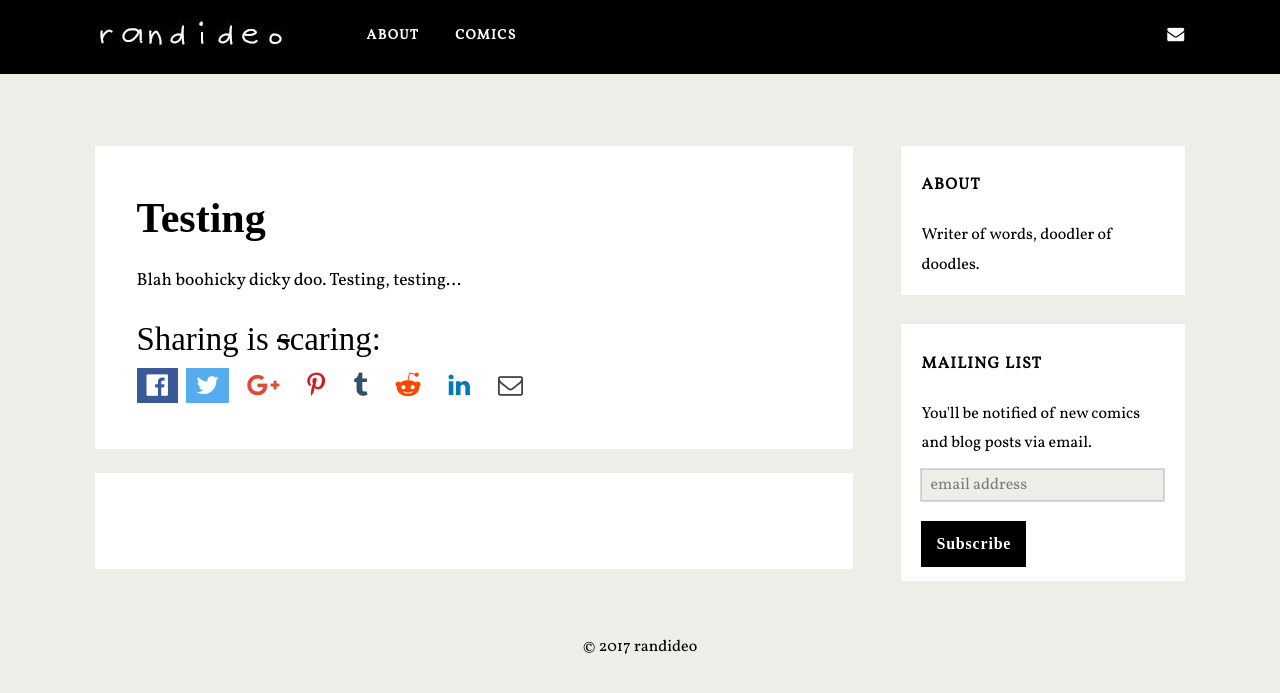
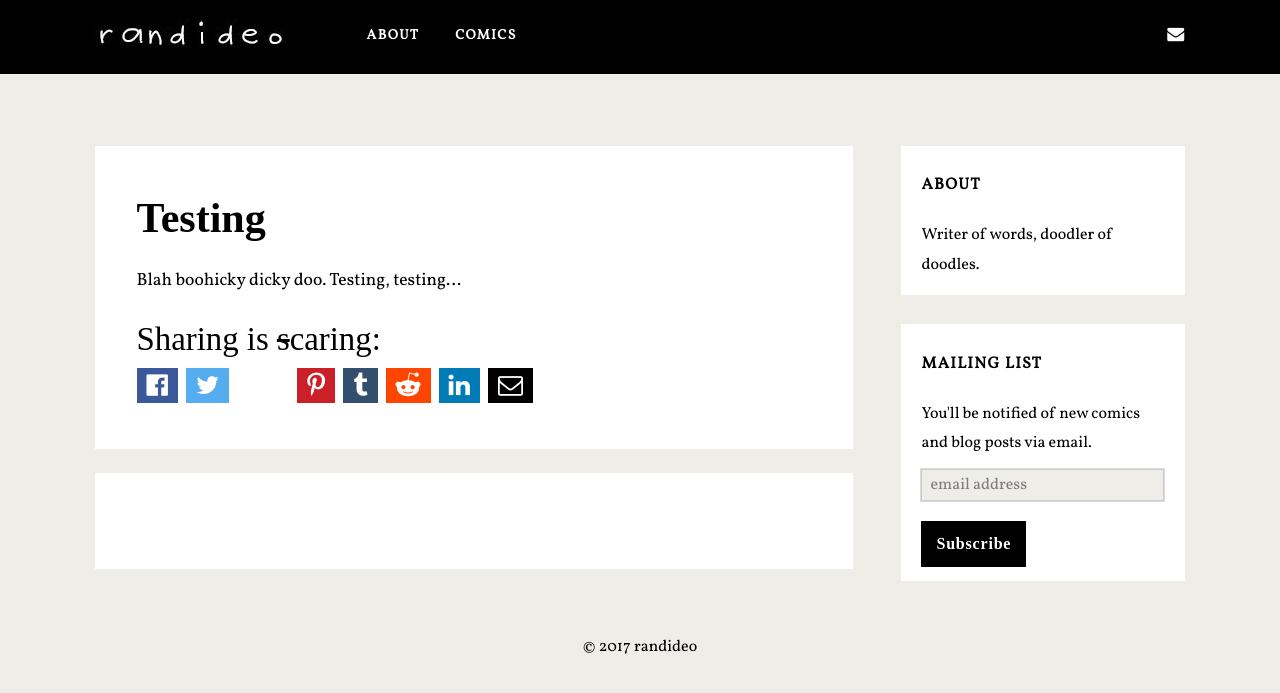
Before and after one commit to randideo/randideo.github.io, a Jekyll site: the page built from _posts/2015-09-02-test3.md, in a window 1280 px wide. Shown: the top 693 px of the page. Built offline with Jekyll 4.4.1, drawn with Linux system fonts in a browser that asks for light colours; nearby versions of some CDN libraries; some web fonts are replaced; comment, search, counter and statistics services are not loaded.

Commit message:
Update social.html

```diff
--- a/_includes/social.html
+++ b/_includes/social.html
@@ -87,69 +87,53 @@
 	color: #fff;
 
 }
-.fa-facebook-official:hover {
-    background-color: #3b5998;
-}
 
 /* Twitter button */
 .fa-twitter {
     background-color: #55acee;
 color: #fff;
+}
 
-}
-.fa-twitter:hover {
-    background-color: #55acee;
+
+/* Google-PLus button */
+.fa-google-plus {
+    bacground-color: #dd4b39;
+	color: #fff;
+
 
 }
 
-/* Google-PLus button */
-.fa-google-plus {
-    color: #dd4b39;
-
-
-}
-.fa-google-plus:hover {
-    background-color: #dd4b39;
-
-}
 
 /* Pinterest button */
 .fa-pinterest-p {
-    color: #cb2027;
+    background-color: #cb2027;
+	color: #fff;
 }
-.fa-pinterest-p:hover {
-    background-color: #cb2027;
-}
+
 
 /* Tumblr button */
 .fa-tumblr {
-    color: #32506d;
+    background-color: #32506d;
+	color: #fff;
 }
-.fa-tumblr:hover {
-    background-color: #32506d;
-}
+
 
 /* Reddit button */
 .fa-reddit-alien {
-    color: #ff4500;
-}
-.fa-reddit-alien:hover {
     background-color: #ff4500;
+	color: #fff;
 }
 
 /* LinkedIn button */
 .fa-linkedin {
-    color: #007bb5;
+    background-color: #007bb5;
+	color: #fff;
 }
-.fa-linkedin:hover {
-    background-color: #007bb5;
-}
+
 
 /* Email button */
 .fa-envelope-o {
-    color: #444444;
-}
-.fa-envelope:hover {
-    background-color: #444444;
+    background-color: #000;
+	color: #fff;
 }
 </style>
```
